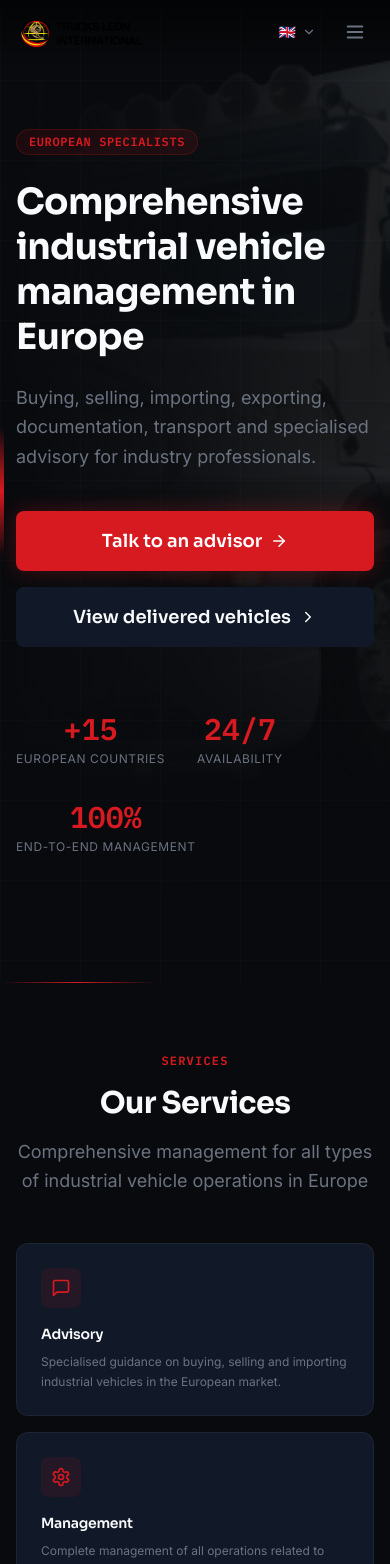
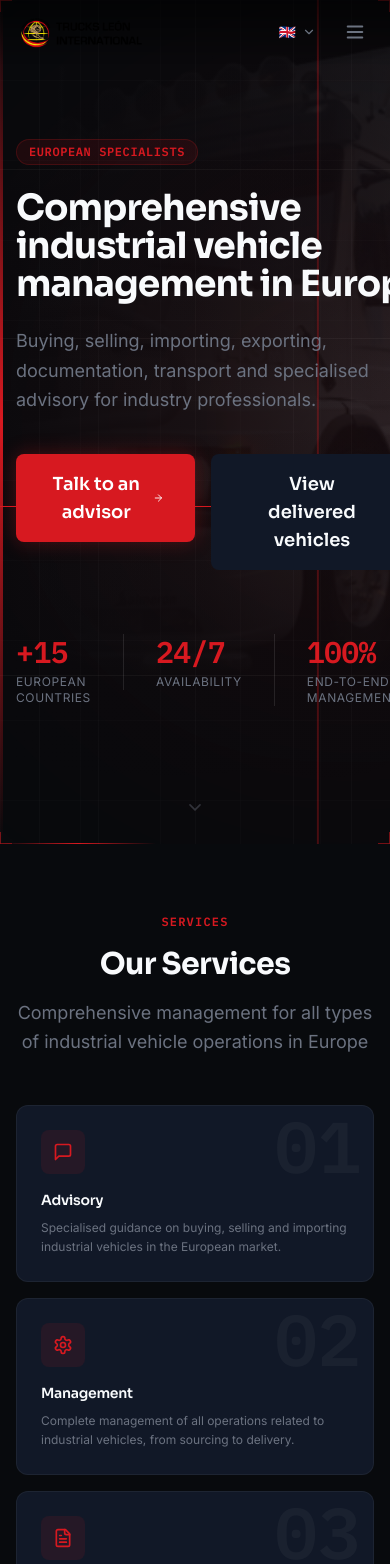
Before and after one commit to TsCesar/TrucksLeon, a Next.js app: page /en in a window 390 px wide. Shown: the top 1564 px of the page. Built offline with nearby package versions, Linux system fonts and the light colour scheme.

Commit message:
Avanza fase 2 home premium

```diff
--- a/src/components/sections/HeroBase.tsx
+++ b/src/components/sections/HeroBase.tsx
@@ -4,20 +4,23 @@ import Image from 'next/image'
 import Link from 'next/link'
 import { useLocale, useTranslations } from 'next-intl'
 import { motion, useReducedMotion } from 'motion/react'
-import { ArrowRight, ChevronRight } from 'lucide-react'
+import { ArrowRight, ChevronRight, ChevronDown } from 'lucide-react'
 import { Button } from '@/components/ui/Button'
 import { Badge } from '@/components/ui/Badge'
 import { AnimatedTruckLine } from '@/components/animations/AnimatedTruckLine'
+import { TechnicalLines } from '@/components/animations/TechnicalLines'
 
 export function HeroBase() {
   const t = useTranslations()
   const locale = useLocale()
   const prefersReducedMotion = useReducedMotion()
 
+  const ease = [0.22, 1, 0.36, 1] as const
+
   const fadeUp = (delay: number) => ({
     initial: prefersReducedMotion ? {} : { opacity: 0, y: 30 },
     animate: { opacity: 1, y: 0 },
-    transition: { duration: 0.7, delay, ease: [0.25, 0.1, 0.25, 1] },
+    transition: { duration: 0.8, delay, ease },
   })
 
   return (
@@ -29,23 +32,42 @@ export function HeroBase() {
           alt=""
           fill
           priority
-          className="object-cover object-center opacity-20"
+          className="object-cover object-center opacity-30"
           sizes="100vw"
         />
-        <div className="absolute inset-0 bg-gradient-to-r from-carbon via-carbon/80 to-carbon/40" />
-        <div className="absolute inset-0 bg-gradient-to-t from-carbon via-transparent to-transparent" />
+        <div className="absolute inset-0 bg-gradient-to-r from-carbon via-carbon/85 to-carbon/50" />
+        <div className="absolute inset-0 bg-gradient-to-t from-carbon via-transparent to-carbon/70" />
       </div>
 
-      {/* Grid lines decoration */}
-      <div className="absolute inset-0 z-0 opacity-5" aria-hidden>
-        <div className="h-full w-full" style={{
-          backgroundImage: 'linear-gradient(rgba(248,250,252,0.3) 1px, transparent 1px), linear-gradient(90deg, rgba(248,250,252,0.3) 1px, transparent 1px)',
-          backgroundSize: '80px 80px',
-        }} />
+      {/* Technical overlay */}
+      <TechnicalLines className="z-[1]" lineCount={4} />
+
+      {/* Grid lines */}
+      <div className="absolute inset-0 z-[1] opacity-[0.04]" aria-hidden>
+        <div
+          className="h-full w-full"
+          style={{
+            backgroundImage:
+              'linear-gradient(rgba(248,250,252,0.3) 1px, transparent 1px), linear-gradient(90deg, rgba(248,250,252,0.3) 1px, transparent 1px)',
+            backgroundSize: '80px 80px',
+          }}
+        />
       </div>
 
-      {/* Red accent line */}
-      <div className="absolute left-0 top-1/2 -translate-y-1/2 w-1 h-32 bg-gradient-to-b from-transparent via-red-accent to-transparent z-10" aria-hidden />
+      {/* Animated left accent line */}
+      <motion.div
+        className="absolute left-0 top-0 bottom-0 w-[3px] bg-gradient-to-b from-transparent via-red-accent to-transparent z-10"
+        aria-hidden
+        initial={prefersReducedMotion ? {} : { scaleY: 0, opacity: 0 }}
+        animate={{ scaleY: 1, opacity: 1 }}
+        transition={{ duration: 1.4, delay: 0.2, ease }}
+        style={{ originY: 0.5 }}
+      />
+
+      {/* Red radial glow */}
+      <div className="absolute inset-0 z-[1] pointer-events-none" aria-hidden>
+        <div className="absolute left-0 top-1/2 -translate-y-1/2 w-[700px] h-[700px] bg-red-accent/5 rounded-full blur-[120px]" />
+      </div>
 
       <div className="relative z-10 max-w-[1440px] mx-auto px-4 sm:px-6 lg:px-8 py-32 md:py-40">
         <div className="max-w-3xl">
@@ -55,7 +77,7 @@ export function HeroBase() {
 
           <motion.h1
             {...fadeUp(0.2)}
-            className="text-4xl sm:text-5xl md:text-6xl lg:text-7xl font-heading font-bold text-off-white leading-tight mb-6"
+            className="text-4xl sm:text-5xl md:text-6xl lg:text-7xl xl:text-[5.5rem] font-heading font-bold text-off-white leading-[1.05] tracking-tight mb-6"
           >
             {t('hero.claim')}
           </motion.h1>
@@ -67,30 +89,30 @@ export function HeroBase() {
             {t('hero.subclaim')}
           </motion.p>
 
-          <motion.div {...fadeUp(0.5)} className="flex flex-col sm:flex-row gap-4">
+          <motion.div {...fadeUp(0.5)} className="flex flex-col xs:flex-row gap-4">
             <Link href={`/${locale}/contacto`}>
-              <Button size="lg" className="group w-full sm:w-auto">
+              <Button size="lg" className="group w-full xs:w-auto">
                 {t('hero.ctaPrimary')}
                 <ArrowRight size={18} className="transition-transform group-hover:translate-x-1" aria-hidden />
               </Button>
             </Link>
             <Link href={`/${locale}/vehiculos-entregados`}>
-              <Button variant="secondary" size="lg" className="group w-full sm:w-auto">
+              <Button variant="secondary" size="lg" className="group w-full xs:w-auto">
                 {t('hero.ctaSecondary')}
                 <ChevronRight size={18} className="transition-transform group-hover:translate-x-1" aria-hidden />
               </Button>
             </Link>
           </motion.div>
 
-          {/* Stats */}
-          <motion.div {...fadeUp(0.65)} className="mt-16 flex flex-wrap gap-8">
+          {/* Stats - horizontal with dividers */}
+          <motion.div {...fadeUp(0.65)} className="mt-16 flex items-start divide-x divide-white/10">
             {([
               { value: '+15', labelKey: 'hero.stats.countries' },
               { value: '24/7', labelKey: 'hero.stats.availability' },
               { value: '100%', labelKey: 'hero.stats.integral' },
-            ] as const).map((stat) => (
-              <div key={stat.labelKey} className="text-center">
-                <div className="text-3xl font-heading font-bold text-red-accent font-mono">{stat.value}</div>
+            ] as const).map((stat, i) => (
+              <div key={stat.labelKey} className={i === 0 ? 'pr-8' : 'px-8'}>
+                <div className="text-3xl font-heading font-bold text-red-accent font-mono tracking-tight">{stat.value}</div>
                 <div className="text-xs text-steel uppercase tracking-wider mt-1">{t(stat.labelKey)}</div>
               </div>
             ))}
@@ -99,6 +121,22 @@ export function HeroBase() {
       </div>
 
       <AnimatedTruckLine />
+
+      {/* Scroll indicator */}
+      <motion.div
+        className="absolute bottom-8 left-1/2 -translate-x-1/2 z-10 text-steel/40"
+        aria-hidden
+        initial={prefersReducedMotion ? {} : { opacity: 0 }}
+        animate={{ opacity: 1 }}
+        transition={{ delay: 1.5, duration: 0.6 }}
+      >
+        <motion.div
+          animate={prefersReducedMotion ? {} : { y: [0, 6, 0] }}
+          transition={{ repeat: Infinity, duration: 1.8, ease: 'easeInOut' }}
+        >
+          <ChevronDown size={20} />
+        </motion.div>
+      </motion.div>
     </section>
   )
 }
--- a/src/components/sections/ServicesPreview.tsx
+++ b/src/components/sections/ServicesPreview.tsx
@@ -22,16 +22,23 @@ export function ServicesPreview() {
           subtitle={t('services.subtitle')}
         />
         <Stagger className="grid grid-cols-1 sm:grid-cols-2 lg:grid-cols-3 xl:grid-cols-4 gap-4">
-          {services.map((service) => {
+          {services.map((service, index) => {
             const Icon = iconMap[service.icon] ?? Truck
+            const ghostNum = String(index + 1).padStart(2, '0')
             return (
               <StaggerItem key={service.id}>
-                <div className="group p-6 rounded-xl bg-graphite border border-white/5 hover:border-red-accent/30 hover:shadow-[0_0_24px_rgba(215,25,32,0.08)] transition-all duration-300 h-full">
-                  <div className="w-10 h-10 rounded-lg bg-red-accent/10 flex items-center justify-center mb-4 group-hover:bg-red-accent/20 transition-colors">
+                <div className="group relative p-6 rounded-xl bg-graphite border border-white/5 hover:border-red-accent/30 hover:shadow-[0_0_24px_rgba(215,25,32,0.08)] transition-all duration-300 h-full overflow-hidden">
+                  {/* Top accent gradient on hover */}
+                  <div className="absolute top-0 left-0 right-0 h-[2px] bg-gradient-to-r from-transparent via-red-accent to-transparent opacity-0 group-hover:opacity-100 transition-opacity duration-300" aria-hidden />
+                  {/* Ghost number */}
+                  <span className="absolute top-1 right-3 font-mono text-[4.5rem] font-bold text-off-white/[0.04] leading-none select-none pointer-events-none" aria-hidden>
+                    {ghostNum}
+                  </span>
+                  <div className="w-11 h-11 rounded-lg bg-red-accent/10 flex items-center justify-center mb-4 group-hover:bg-red-accent/20 transition-colors relative z-10">
                     <Icon size={20} className="text-red-accent" aria-hidden />
                   </div>
-                  <h3 className="font-heading font-semibold text-off-white text-sm mb-2">{t(service.titleKey)}</h3>
-                  <p className="text-steel text-xs leading-relaxed">{t(service.descriptionKey)}</p>
+                  <h3 className="font-heading font-semibold text-off-white text-sm mb-2 relative z-10">{t(service.titleKey)}</h3>
+                  <p className="text-steel text-xs leading-relaxed relative z-10">{t(service.descriptionKey)}</p>
                 </div>
               </StaggerItem>
             )
--- a/src/components/sections/VehicleCategoriesPreview.tsx
+++ b/src/components/sections/VehicleCategoriesPreview.tsx
@@ -1,6 +1,6 @@
 import { useTranslations, useLocale } from 'next-intl'
 import Link from 'next/link'
-import { ChevronRight } from 'lucide-react'
+import { ArrowRight } from 'lucide-react'
 import { Section, SectionHeader } from '@/components/ui/Section'
 import { Container } from '@/components/ui/Container'
 import { Stagger, StaggerItem } from '@/components/animations/Stagger'
@@ -19,19 +19,26 @@ export function VehicleCategoriesPreview() {
           subtitle={t('categories.subtitle')}
         />
         <Stagger className="grid grid-cols-2 sm:grid-cols-3 lg:grid-cols-4 gap-3">
-          {vehicleCategories.map((cat) => (
+          {vehicleCategories.map((cat, index) => {
+            const ghostNum = String(index + 1).padStart(2, '0')
+            return (
               <StaggerItem key={cat.id}>
                 <Link
                   href={`/${locale}/vehiculos?categoria=${cat.slug}`}
-                className="group flex items-center justify-between p-4 rounded-xl bg-graphite border border-white/5 hover:border-red-accent/30 hover:bg-red-accent/5 transition-all duration-200"
+                  className="group relative flex items-center justify-between p-4 rounded-xl bg-graphite border border-white/5 hover:border-red-accent/30 hover:bg-red-accent/5 hover:-translate-y-0.5 transition-all duration-200 min-h-[90px] overflow-hidden"
                 >
-                <span className="text-sm font-medium text-steel group-hover:text-off-white transition-colors">
+                  {/* Ghost number */}
+                  <span className="absolute bottom-1 left-3 font-mono text-[3rem] font-bold text-off-white/[0.05] leading-none select-none pointer-events-none" aria-hidden>
+                    {ghostNum}
+                  </span>
+                  <span className="text-sm font-medium text-steel group-hover:text-off-white transition-colors relative z-10">
                     {t(cat.titleKey)}
                   </span>
-                <ChevronRight size={14} className="text-steel group-hover:text-red-accent transition-colors flex-shrink-0" aria-hidden />
+                  <ArrowRight size={14} className="text-red-accent flex-shrink-0 relative z-10 opacity-0 group-hover:opacity-100 transition-opacity duration-200" aria-hidden />
                 </Link>
               </StaggerItem>
-          ))}
+            )
+          })}
         </Stagger>
       </Container>
     </Section>
--- a/src/messages/de.json
+++ b/src/messages/de.json
@@ -61,6 +61,7 @@
     "badge": "Geliefert"
   },
   "europe": {
+    "badge": "Europa",
     "title": "Europäische Präsenz",
     "subtitle": "Wir operieren auf dem gesamten europäischen Markt",
     "description": "Unser Netzwerk aus Kontakten und Erfahrung auf dem europäischen Markt ermöglicht es uns, Operationen in mehr als 15 Ländern zu verwalten."
--- a/src/messages/en.json
+++ b/src/messages/en.json
@@ -61,6 +61,7 @@
     "badge": "Delivered"
   },
   "europe": {
+    "badge": "Europe",
     "title": "European Presence",
     "subtitle": "We operate throughout the European market with experience and connections in major countries",
     "description": "Our network of contacts and experience in the European market allows us to manage operations in more than 15 countries, facilitating purchases, sales, imports and exports with full guarantee."
--- a/src/messages/es.json
+++ b/src/messages/es.json
@@ -97,6 +97,7 @@
     "badge": "Entregado"
   },
   "europe": {
+    "badge": "Europa",
     "title": "Presencia Europea",
     "subtitle": "Operamos en todo el mercado europeo con experiencia y conexiones en los principales países",
     "description": "Nuestra red de contactos y experiencia en el mercado europeo nos permite gestionar operaciones en más de 15 países, facilitando compras, ventas, importaciones y exportaciones con total garantía."
--- a/src/messages/fr.json
+++ b/src/messages/fr.json
@@ -61,6 +61,7 @@
     "badge": "Livré"
   },
   "europe": {
+    "badge": "Europe",
     "title": "Présence Européenne",
     "subtitle": "Nous opérons sur l'ensemble du marché européen",
     "description": "Notre réseau de contacts et notre expérience sur le marché européen nous permettent de gérer des opérations dans plus de 15 pays."
--- a/src/messages/nl.json
+++ b/src/messages/nl.json
@@ -61,6 +61,7 @@
     "badge": "Geleverd"
   },
   "europe": {
+    "badge": "Europa",
     "title": "Europese aanwezigheid",
     "subtitle": "Wij opereren op de gehele Europese markt",
     "description": "Ons netwerk van contacten en ervaring op de Europese markt stelt ons in staat om operaties te beheren in meer dan 15 landen."
```
Also changed, not shown: src/components/sections/ContactPreview.tsx (+53 -22 lines), src/components/sections/EuropePreview.tsx (+12 -5 lines), src/components/sections/ProcessPreview.tsx (+20 -9 lines). Lines whose indentation alone changed are shown as unchanged.
